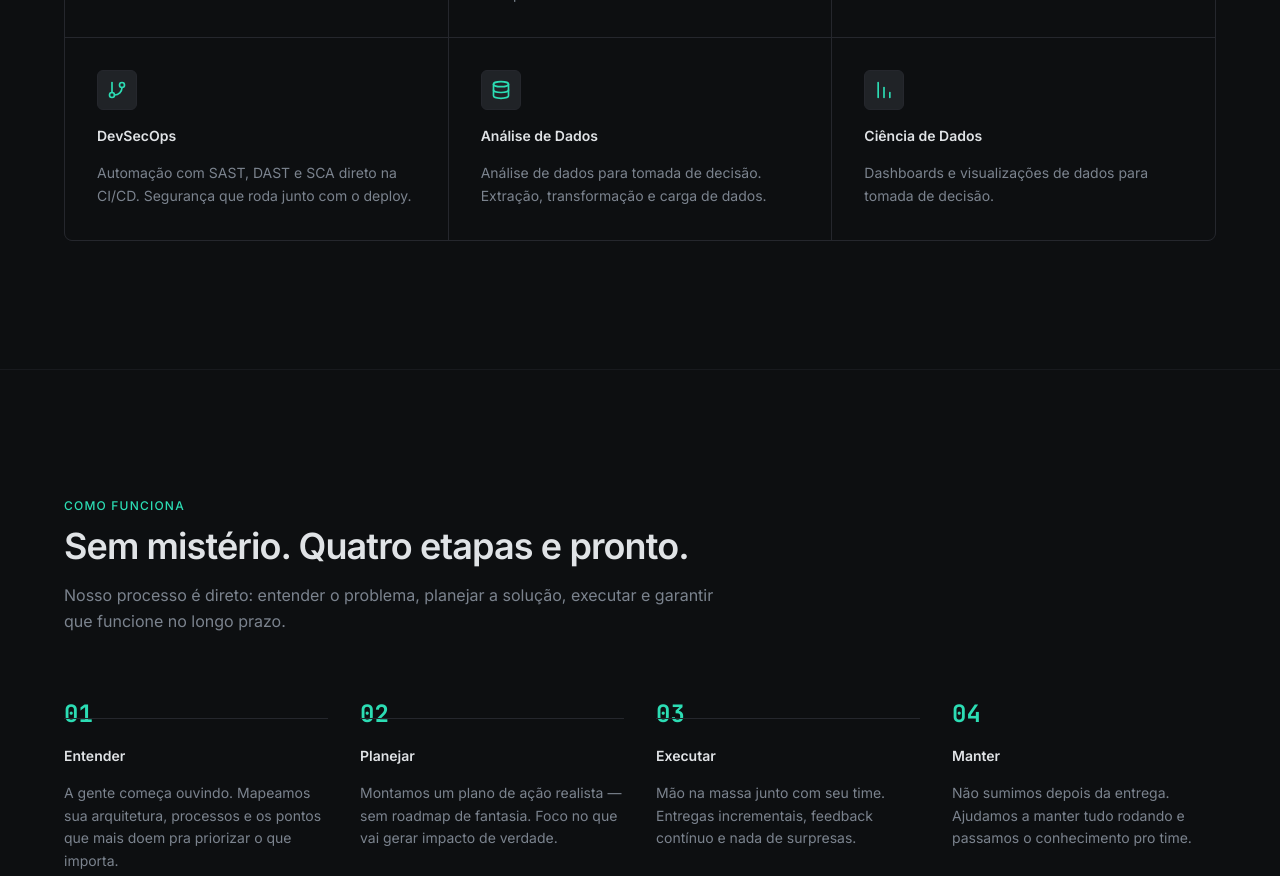
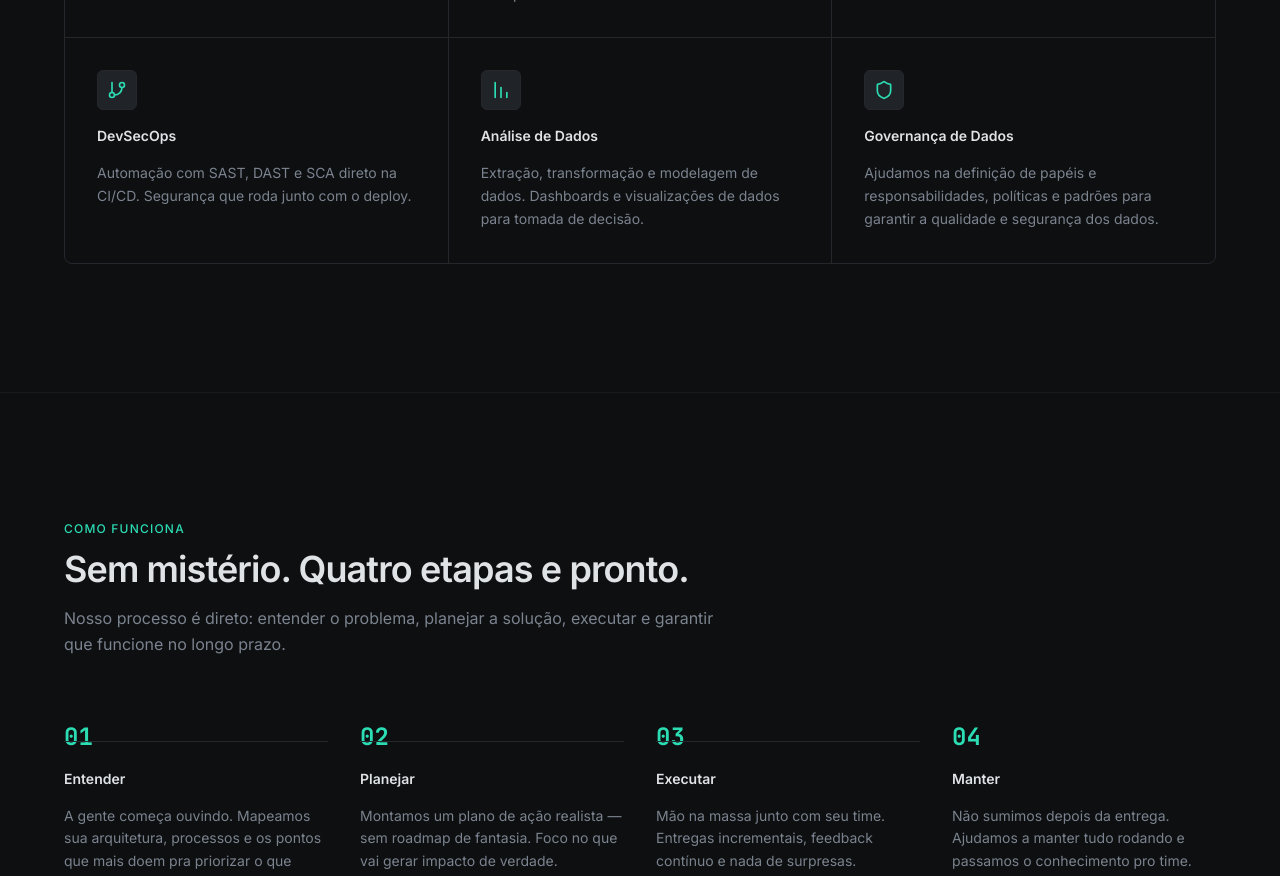
Before and after one commit to lucasrochastate/v0-state-it-lp, a Next.js app: page / in a window 1280 px wide. Shown: the part 1820-2696 px from the top of the page. Built offline with nearby package versions, Linux system fonts and the light colour scheme.

Commit message:
updating services

```diff
--- a/components/services.tsx
+++ b/components/services.tsx
@@ -9,6 +9,7 @@ import {
   ChartBar,
   ChartBarIncreasingIcon,
   ChartNoAxesColumnDecreasing,
+  Shield,
 } from "lucide-react";
 
 const services = [
@@ -37,15 +38,16 @@ const services = [
       "Automa\u00e7\u00e3o com SAST, DAST e SCA direto na CI/CD. Seguran\u00e7a que roda junto com o deploy.",
   },
   {
-    icon: Database,
+    icon: ChartNoAxesColumnDecreasing,
     title: "Análise de Dados",
     description:
-      "Análise de dados para tomada de decisão. Extração, transformação e carga de dados.",
+      "Extração, transformação e modelagem de dados.	Dashboards e visualizações de dados para tomada de decisão.",
   },
   {
-    icon: ChartNoAxesColumnDecreasing,
-    title: "Ciência de Dados",
-    description: "Dashboards e visualizações de dados para tomada de decisão.",
+    icon: Shield,
+    title: "Governança de Dados",
+    description:
+      "Ajudamos na definição de papéis e responsabilidades, políticas e padrões para garantir a qualidade e segurança dos dados.",
   },
 ];
 
```
